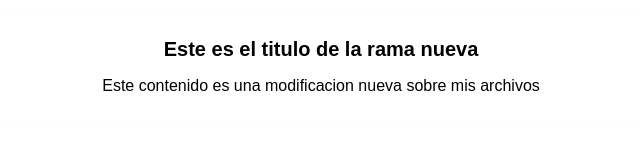
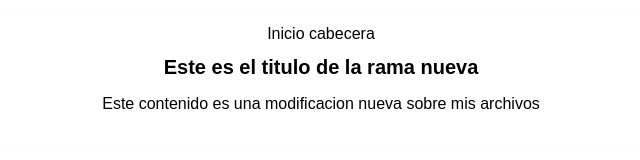
Before and after one commit to jshincapie/BlogNew, a plain HTML site: page index.html in a window 1280 px wide. Shown: the whole page, without its empty margins (319-959 px from the left). Drawn offline with Linux system fonts and the light colour scheme.

Commit message:
Estructura inicial cabecera

```diff
--- a/index.html
+++ b/index.html
@@ -7,6 +7,7 @@
 <body>
 
     <div id="container">
+        <div id="cabecera">Inicio cabecera</div>
         <div id="post">
             <h1>Este es el titulo de la rama nueva</h1>
             <p>Este contenido es una modificacion nueva sobre mis archivos</p>
```
